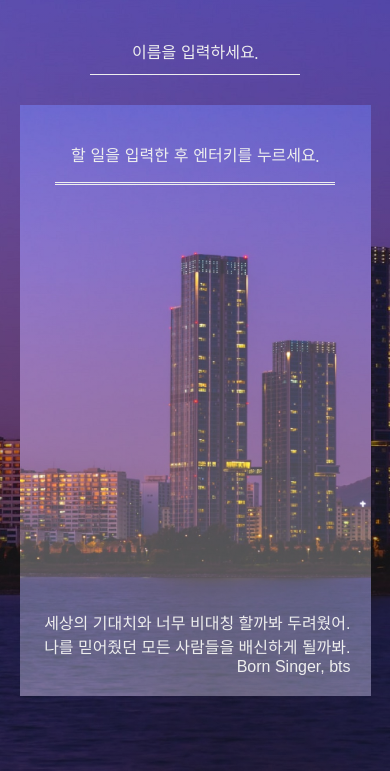
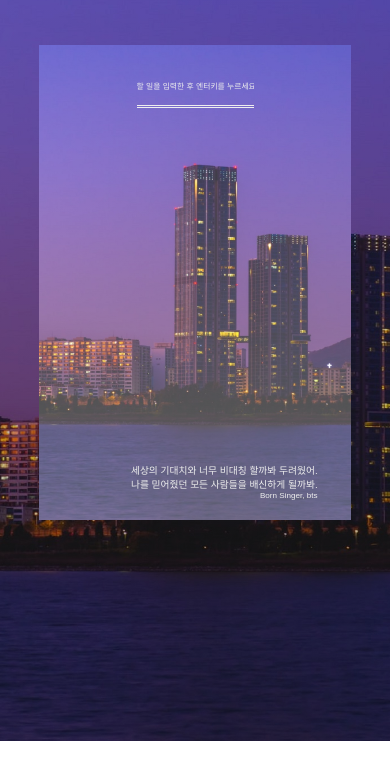
Before and after one commit to Seoyun0208/momentum, a plain HTML site: page index.html in a window 390 px wide. Shown: the part 103-874 px from the top of the page. After the commit the page ends 844 px from the top, so only its background shows below. Drawn offline with Linux system fonts and the light colour scheme; a web font is replaced by a local one.

Commit message:
[DESIGN] 좀 더 반응형에 알맞은 디자인으로 수정

```diff
--- a/js/quotes.js
+++ b/js/quotes.js
@@ -4,19 +4,19 @@ const quotes = [
 		from: "길, bts",
 	},
 	{
-		quote: "실패나 좌절, 맛보고 고개 숙여도 돼. 우리는 아직 젊고 어려, 걱정 붙들어 매.",
+		quote: "실패나 좌절, 맛보고 고개 숙여도 돼.<br />우리는 아직 젊고 어려, 걱정 붙들어 매.",
 		from: "INTRO: Never Mind, bts",
 	},
 	{
-		quote: "이 순간은 언제든 다시 찾아오지 않아. 다시 나에게 되물어 봐, 지금 행복한가.",
+		quote: "이 순간은 언제든 다시 찾아오지 않아.<br />다시 나에게 되물어 봐, 지금 행복한가.",
 		from: "INTRO: 화양연화, bts",
 	},
 	{
-		quote: "그래도 믿고 있어. 믿기지 않지만 길을 잃는단 건, 그 길을 찾는 방법.",
+		quote: "그래도 믿고 있어.<br />믿기지 않지만 길을 잃는단 건, 그 길을 찾는 방법.",
 		from: "Lost, bts",
 	},
 	{
-		quote: "쓸모있어, 이 좌절도. 난 믿어, 우린 바로 가고 있어.",
+		quote: "쓸모있어, 이 좌절도.<br />난 믿어, 우린 바로 가고 있어.",
 		from: "Lost, bts",
 	},
 	{
@@ -28,19 +28,19 @@ const quotes = [
 		from: "Save Me, bts",
 	},
 	{
-		quote: "세상의 기대치와 너무 비대칭 할까봐 두려웠어. 나를 믿어줬던 모든 사람들을 배신하게 될까봐.",
+		quote: "세상의 기대치와 너무 비대칭 할까봐 두려웠어.<br />나를 믿어줬던 모든 사람들을 배신하게 될까봐.",
 		from: "Born Singer, bts",
 	},
 	{
-		quote: "삶은 살아지는 게 아니라 살아내는 것. 그렇게 살아내다가 언젠가 사라지는 것.",
+		quote: "삶은 살아지는 게 아니라 살아내는 것.<br />그렇게 살아내다가 언젠가 사라지는 것.",
 		from: "Tomorrow, bts",
 	},
 	{
-		quote: "성공한 이유가 뭐냐고 물어보면 딱히 답을 할 게 없어. 그동안 적어도 너네보단 덜 자고 더 움직이며 컸어.",
+		quote: "성공한 이유가 뭐냐고 물어보면 딱히 답을 할 게 없어.<br />그동안 적어도 너네보단 덜 자고 더 움직이며 컸어.",
 		from: "Give it to me, Agust D",
 	},
 	{
-		quote: "난 내가 하기 싫은 일로 성공하긴 싫어. 난 날 밀어.",
+		quote: "난 내가 하기 싫은 일로 성공하긴 싫어.<br />난 날 밀어.",
 		from: "OUTRO: Wings, bts",
 	},
 	{
@@ -48,11 +48,11 @@ const quotes = [
 		from: "OUTRO: Wings, bts",
 	},
 	{
-		quote: "너의 길을 가라고. 단 하루를 살아도, 뭐라도 하라고. 나약함은 담아 둬.",
+		quote: "너의 길을 가라고. 단 하루를 살아도, 뭐라도 하라고.<br />나약함은 담아 둬.",
 		from: "No more dream, bts",
 	},
 	{
-		quote: "꿈이 뭐 거창한 거라고, 그냥 아무나 되라고. We deserve a life. 뭐가 크건 작건, 그냥 너는 너잖어.",
+		quote: "꿈이 뭐 거창한 거라고, 그냥 아무나 되라고.<br />We deserve a life. 뭐가 크건 작건, 그냥 너는 너잖어.",
 		from: "낙원, bts",
 	},
 	{
@@ -60,7 +60,7 @@ const quotes = [
 		from: "So what, bts",
 	},
 	{
-		quote: "멈춰서도 괜찮아, 아무 이유도 모르는 채 달릴 필요 없어. 꿈이 없어도 괜찮아, 잠시 행복을 느낄 네 순간들이 있다면.",
+		quote: "멈춰서도 괜찮아, 아무 이유도 모르는 채 달릴 필요 없어.<br />꿈이 없어도 괜찮아, 잠시 행복을 느낄 네 순간들이 있다면.",
 		from: "낙원, bts",
 	},
 	{
@@ -68,23 +68,23 @@ const quotes = [
 		from: "Tomorrow, bts",
 	},
 	{
-		quote: "내 미래를 향해 가. 저 푸른 바다와 내 헤르츠를 믿어.",
+		quote: "내 미래를 향해 가.<br />저 푸른 바다와 내 헤르츠를 믿어.",
 		from: "Whalien52, bts",
 	},
 	{
-		quote: "이제 알겠어, 후회하며 늙어가는 건 break up. 나는 택했어, 조건 없는 믿음을 가지겠어.",
+		quote: "이제 알겠어, 후회하며 늙어가는 건 break up.<br />나는 택했어, 조건 없는 믿음을 가지겠어.",
 		from: "OUTRO: Wings, bts",
 	},
 	{
-		quote: "괜찮아. 자, 하나 둘 셋 하면 잊어. 슬픈 기억 모두 지워. 서로 손을 잡고 웃어.",
+		quote: "괜찮아. 자, 하나 둘 셋 하면 잊어.<br />슬픈 기억 모두 지워. 서로 손을 잡고 웃어.",
 		from: "둘!셋!, bts",
 	},
 	{
-		quote: "니 멋대로 살어, 어차피 니거야. 애쓰지 좀 말어, 져도 괜찮아.",
+		quote: "니 멋대로 살어, 어차피 니거야.<br />애쓰지 좀 말어, 져도 괜찮아.",
 		from: "불타오르네, bts",
 	},
 	{
-		quote: "말해, 너는 강하다고. 말해, 넌 충분하다고.",
+		quote: "말해, 너는 강하다고.<br />말해, 넌 충분하다고.",
 		from: "21세기 소녀, bts",
 	},
 ];
--- a/style.css
+++ b/style.css
@@ -6,11 +6,12 @@
 	--color-white: white;
 
 	/* size */
-	--size-super-large: 100px;
-	--size-large: 60px;
-	--size-medium: 38px;
-	--size-small: 30px;
-	--size-micro-small: 26px;
+	--size-super-large: 10vmin;
+	--size-large: 6vmin;
+	--size-medium: 4vmin;
+	--size-small: 3vmin;
+	--size-micro-small: 2.5vmin;
+	--size-placeholder: 2vmin;
 
 	/* font */
 	--font-dokdo: "East Sea Dokdo";
@@ -61,11 +62,20 @@ input::placeholder {
 
 #container {
 	margin: 0 auto;
-	width: 90%;
+	width: 90vw;
+	max-width: 1400px;
 	background-position: center;
 	background-repeat: no-repeat;
 	background-size: cover;
-	max-width: 1400px;
+	display: flex;
+	flex-direction: column;
+	justify-content: center;
+	align-items: center;
+}
+
+ul {
+	list-style: none;
+	margin: auto;
 }
 
 /* Weather */
@@ -85,23 +95,25 @@ input::placeholder {
 	display: none;
 }
 
+#login-form {
+	height: 10vh;
+}
+
 #login-form input {
-	margin-bottom: 30px;
-	width: 20%;
-	height: 60px;
+	width: 15vw;
 	font-size: var(--size-large);
 	font-family: var(--font-dokdo), sans-serif;
-	background: transparent;
 	border: none;
 	border-bottom: 1.5px solid;
 	outline-style: none;
 	text-align: center;
+	background: transparent;
 }
 
 input::placeholder {
 	text-align: center;
 	font-family: var(--font-jua), sans-serif;
-	font-size: var(--size-micro-small);
+	font-size: var(--size-placeholder);
 	color: var(--color-lightgrey);
 }
 
@@ -109,33 +121,32 @@ input::placeholder {
 	font-family: var(--font-jua), sans-serif;
 	font-size: var(--size-medium);
 	font-weight: 300;
-	margin: 20px 0;
+	margin-bottom: 10px;
 }
 
 /* Clock */
 
 #clock {
-	margin: 30px auto;
+	margin-top: 30px;
+	margin: auto;
 	font-size: var(--size-super-large);
 }
 
 /* Content */
 
 #content {
-	width: 100%;
+	width: 80vw;
 	max-width: 1200px;
 	margin: auto;
-	height: 0;
-	padding-bottom: min(calc(1500 / 2500 * 100%), 90vh);
-	position: relative;
+	height: 100%;
 }
 
 /* TodoList */
 
 #todo-form input {
-	width: 80%;
+	width: 30vw;
 	max-width: 600px;
-	height: 60px;
+	height: 5vh;
 	font-size: var(--size-medium);
 	font-family: var(--font-nanum), sans-serif;
 	background: transparent;
@@ -148,36 +159,29 @@ input::placeholder {
 }
 
 #todo-list {
-	padding: 20px 0;
-	height: 45vh;
-	overflow-y: auto;
+	width: 85%;
+	height: 35vh;
+	padding: 20px;
+	overflow-y: scroll;
 	scroll-behavior: smooth;
-	list-style: none;
-	width: 90%;
-	margin: auto;
 }
 
 .todo {
-	padding-bottom: 10px;
+	border-bottom: 1px dashed;
 	display: flex;
-	justify-content: center;
-	margin: auto;
-	width: 90%;
-	align-items: center;
-	border-bottom: 1px dashed;
+	justify-content: space-between;
+	padding: 5px;
 }
 
 .todo span:first-child {
-	width: 90%;
 	text-align: left;
 	font-family: var(--font-nanum);
 	font-weight: 400;
-	font-size: var(--size-small);
+	font-size: var(--size-micro-small);
 }
 
 .todo button:last-child {
-	width: 30px;
-	height: 30px;
+	height: 2.5vh;
 	background: transparent;
 	border: none;
 	font-size: var(--size-micro-small);
@@ -186,13 +190,12 @@ input::placeholder {
 /* Quotes */
 
 #quote {
+	width: 85%;
+	height: 100%;
 	padding: 10px;
+	margin: 30px auto 10px auto;
 	display: flex;
 	flex-direction: column;
-	align-items: flex-end;
-	position: absolute;
-	bottom: 10px;
-	right: 10px;
 }
 
 #quote span {
@@ -202,60 +205,6 @@ input::placeholder {
 	font-size: var(--size-micro-small);
 }
 
-@media screen and (max-width: 1550px) {
-	:root {
-		/* size */
-		--size-super-large: 80px;
-		--size-large: 55px;
-		--size-medium: 32px;
-		--size-small: 26px;
-		--size-micro-small: 20px;
-	}
-
-	/* Greetings */
-
-	#login-form input {
-		width: 60%;
-	}
-
-	/* Content */
-
-	#content {
-		height: 70vh;
-	}
-
-	/* TodoList */
-
-	#todo-list {
-		height: 50vh;
-	}
+#quote span:last-child {
+	font-size: calc(var(--size-micro-small) / 1.2);
 }
-
-@media screen and (max-width: 1100px) {
-	:root {
-		/* size */
-		--size-super-large: 50px;
-		--size-large: 40px;
-		--size-medium: 25px;
-		--size-small: 20px;
-		--size-micro-small: 16px;
-	}
-
-	/* Greetings */
-
-	#login-form input {
-		width: 60%;
-	}
-
-	/* Content */
-
-	#content {
-		height: 70vh;
-	}
-
-	/* TodoList */
-
-	#todo-list {
-		height: 50vh;
-	}
-}
```
